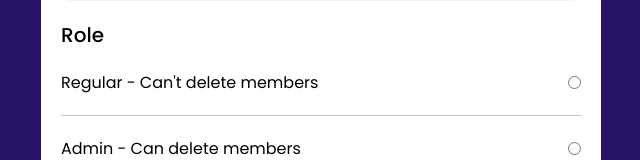
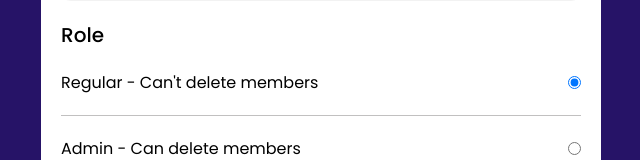
Before and after one commit to tirlochanarora16/seekout, a React (Create React App) app: page / in a window 1280 px wide. Both pictures are taken after a click on the element 882 px from the left and 41 px from the top of the page. Shown: the part 485-645 px from the top of the page, without its empty margins (319-959 px from the left). Built offline with nearby package versions, Linux system fonts and the light colour scheme.

Commit message:
fixed role bug for not pre-selecting

```diff
--- a/src/app/slices/member.ts
+++ b/src/app/slices/member.ts
@@ -36,9 +36,9 @@ export const memberSlice = createSlice({
     memberFormChangeHandler: (state, action: PayloadAction<MemberFormData>) => {
       if (
         action.payload.id === "role" &&
-        typeof action.payload.value !== "string"
+        typeof action.payload.value === "string"
       ) {
-        state.memberForm.role = action.payload.value;
+        state.memberForm.role = action.payload.value as MemberType;
       } else if (
         action.payload.id !== "role" &&
         typeof action.payload.value === "string"
@@ -48,6 +48,12 @@ export const memberSlice = createSlice({
     },
     addMember: (state, action: PayloadAction<Member>) => {
       state.members.push(action.payload);
+    },
+    updateMember: (state) => {
+      // state.members = state.members.map((curMember))
+    },
+    setFormData: (state, action: PayloadAction<Member>) => {
+      state.memberForm = action.payload;
     },
     resetFormData: (state) => {
       state.memberForm = initialMemberFormData;
@@ -60,6 +66,8 @@ export const {
   changeScreen,
   memberFormChangeHandler,
   resetFormData,
+  setFormData,
+  updateMember,
 } = memberSlice.actions;
 
 export default memberSlice.reducer;
--- a/src/components/MemberForm/index.tsx
+++ b/src/components/MemberForm/index.tsx
@@ -19,6 +19,7 @@ const MemberForm = () => {
     if (currentScreen === "add") {
       dispatch(addMember(memberForm));
       dispatch(changeScreen("list"));
+    } else if (currentScreen === "edit") {
     }
   };
 
@@ -28,6 +29,8 @@ const MemberForm = () => {
       dispatch(resetFormData());
     };
   }, []);
+
+  console.log(memberForm);
 
   return (
     <div className={styles.memberForm}>
--- a/src/components/MembersList/SingleMember.tsx
+++ b/src/components/MembersList/SingleMember.tsx
@@ -1,20 +1,30 @@
+import { useAppDispatch } from "../../app/hooks";
+import { changeScreen, setFormData } from "../../app/slices/member";
 import { Member, MemberType } from "../../types/member";
 import styles from "./styles.module.css";
 import { FaRegCircleUser } from "react-icons/fa6";
 
 interface IProps {
   member: Member;
+  id: number;
 }
 
-const SingleMember: React.FC<IProps> = ({ member }) => {
+const SingleMember: React.FC<IProps> = ({ member, id }) => {
+  const dispatch = useAppDispatch();
+
   const { firstName, lastName, role, email, phone } = member;
 
   const fullName = `${firstName} ${lastName} ${
     role === MemberType.ADMIN ? "(Admin)" : ""
   }`;
 
+  const changeScreenHandler = () => {
+    dispatch(changeScreen("edit"));
+    dispatch(setFormData(member));
+  };
+
   return (
-    <div className={styles.singleMember}>
+    <div className={styles.singleMember} onClick={changeScreenHandler}>
       <FaRegCircleUser size={46} />
       <div className={styles.singleMember_info}>
         <p className={styles.singleMember_name}>{fullName}</p>
--- a/src/components/MembersList/index.tsx
+++ b/src/components/MembersList/index.tsx
@@ -8,7 +8,7 @@ const MembersList = () => {
   return (
     <div className={styles.membersList}>
       {members.map((member, index) => (
-        <SingleMember key={index} member={member} />
+        <SingleMember key={index} member={member} id={index} />
       ))}
     </div>
   );
--- a/src/components/MembersList/styles.module.css
+++ b/src/components/MembersList/styles.module.css
@@ -5,6 +5,7 @@
 
   padding: 2rem 0;
   border-bottom: 1px solid #c1c0c0;
+  cursor: pointer;
 }
 
 .singleMember_info {
--- a/src/components/Radio/index.tsx
+++ b/src/components/Radio/index.tsx
@@ -15,6 +15,8 @@ const Radio: React.FC<IProps> = ({ id, label, name, value }) => {
   const dispatch = useAppDispatch();
 
   const inputOnChangeHandler = (e: React.ChangeEvent<HTMLInputElement>) => {
+    console.log(e.target.value as MemberType);
+
     dispatch(
       memberFormChangeHandler({
         id: name,
@@ -36,6 +38,7 @@ const Radio: React.FC<IProps> = ({ id, label, name, value }) => {
         required
         className={styles.radio_input}
         onChange={inputOnChangeHandler}
+        checked={memberForm.role === value}
       />
     </div>
   );
--- a/src/types/member.ts
+++ b/src/types/member.ts
@@ -1,6 +1,6 @@
 export enum MemberType {
-  REGULAR,
-  ADMIN,
+  REGULAR = "regular",
+  ADMIN = "admin",
 }
 
 export type Member = {
@@ -17,3 +17,8 @@ export type MemberFormData = {
   id: keyof Member;
   value: string | MemberType;
 };
+
+export type UpdateMember = {
+  id: number;
+  member: Member;
+};
```
